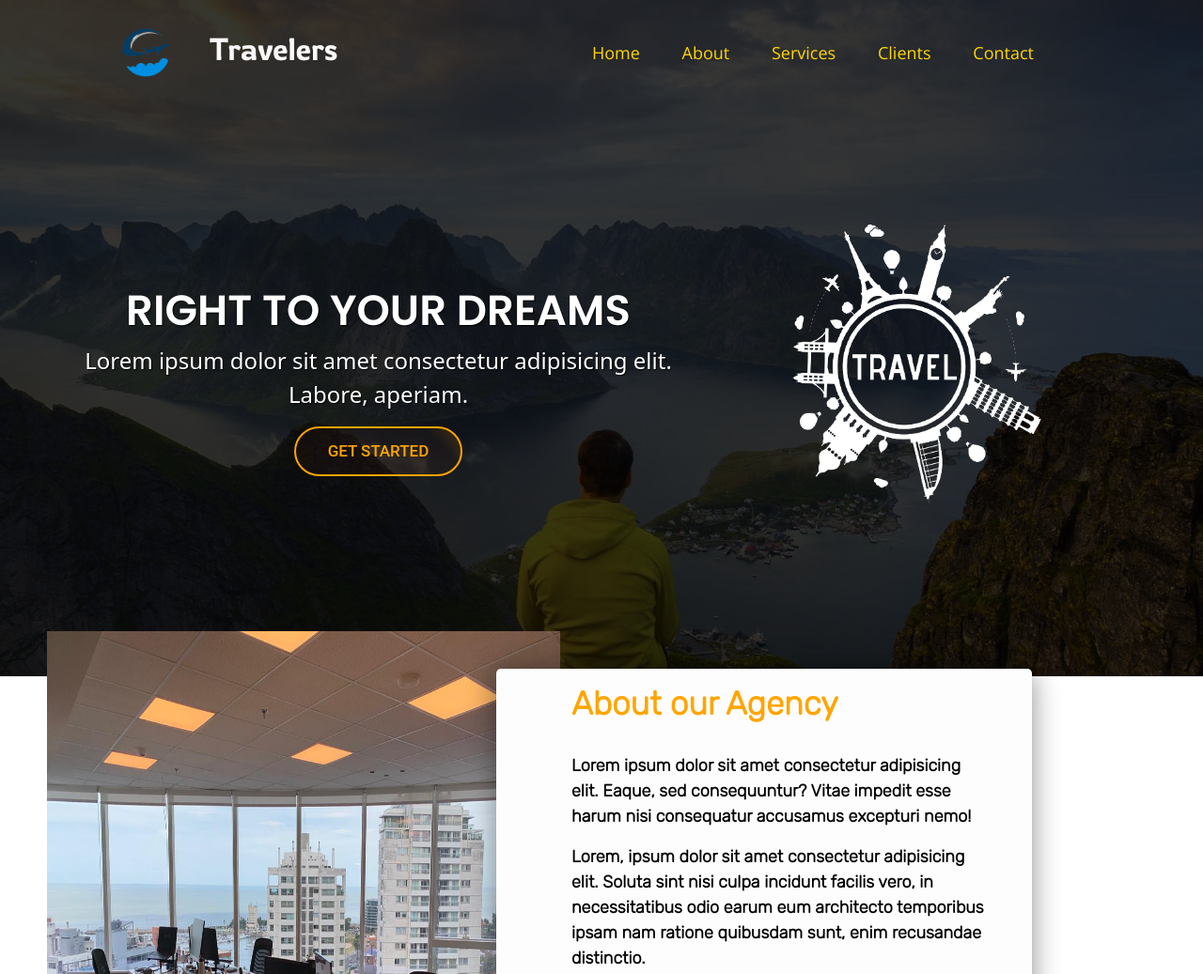
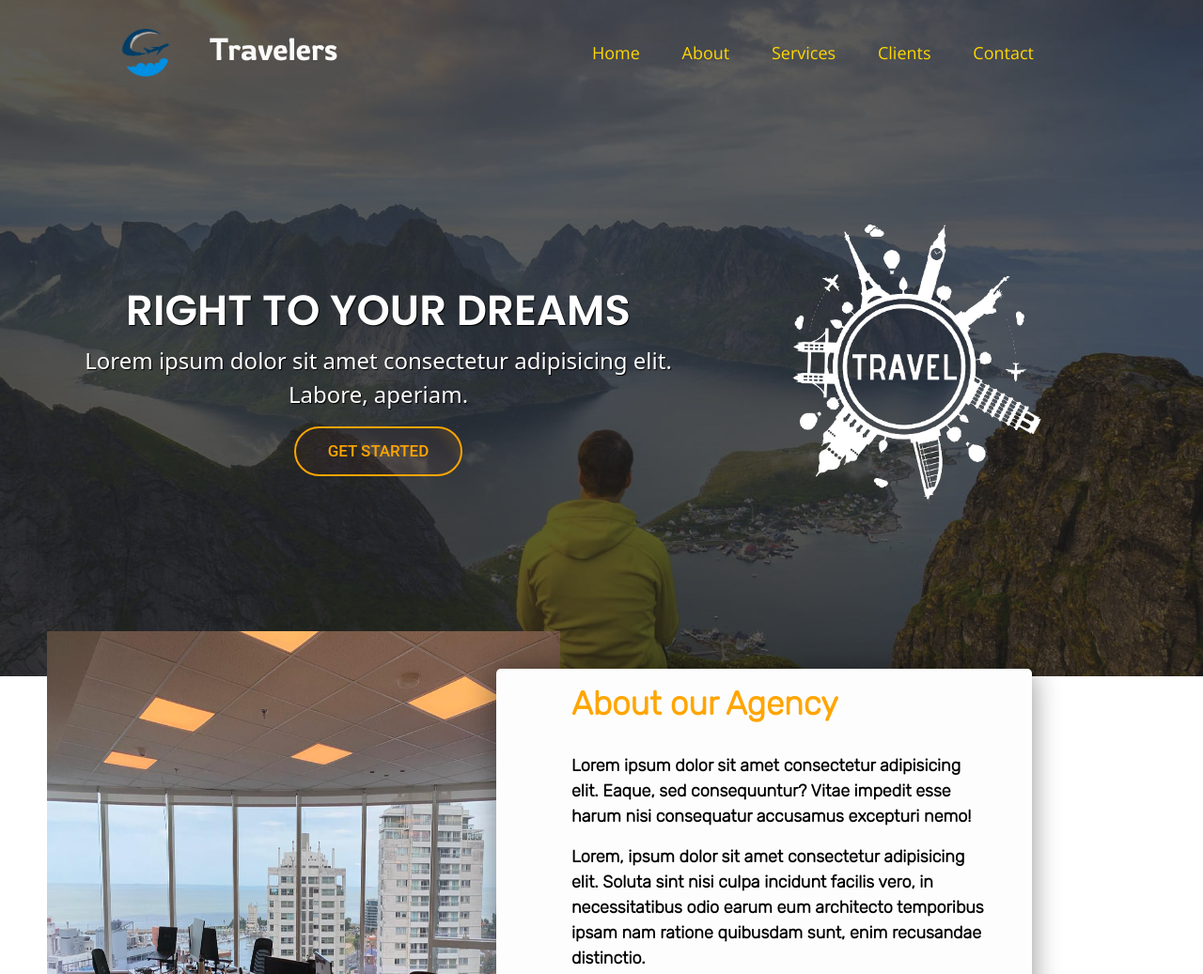
Before and after one commit to ValdrinMurtezi/Travelers, a plain HTML site: page index.html in a window 1280 px wide. Shown: the top 1037 px of the page at 94% size. Drawn offline with nearby package versions, Linux system fonts and the light colour scheme; a web font is replaced by a local one.

Commit message:
background

```diff
--- a/style.css
+++ b/style.css
@@ -11,7 +11,7 @@ body {
 
 .section1 {
   height: 90vh !important;
-  background-color: rgba(0, 0, 0, 0.788);
+  background-color: rgba(29, 28, 28, 0.712);
 }
 
 .section1::after {
```
